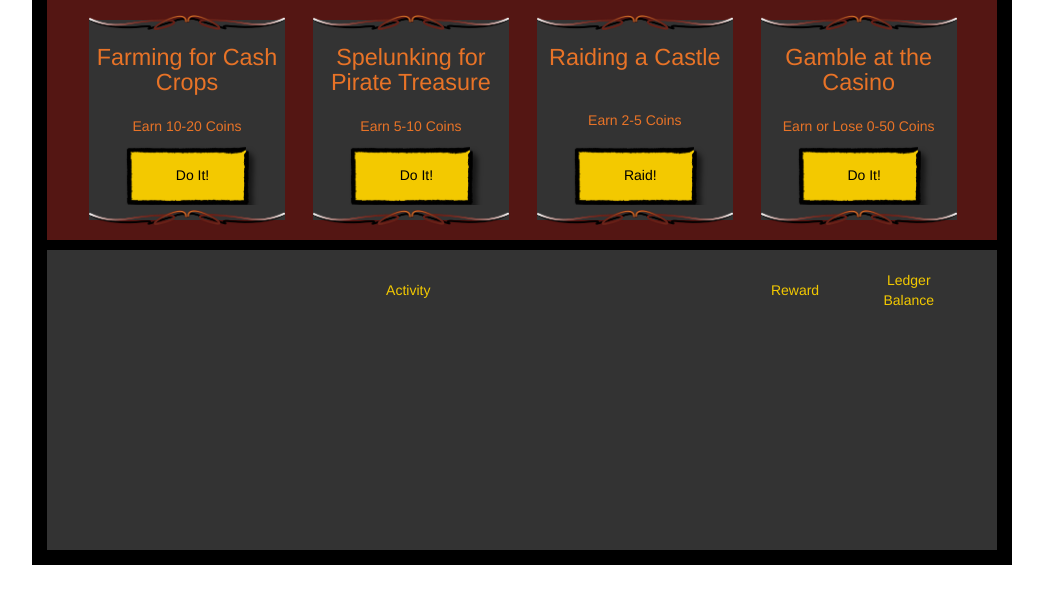
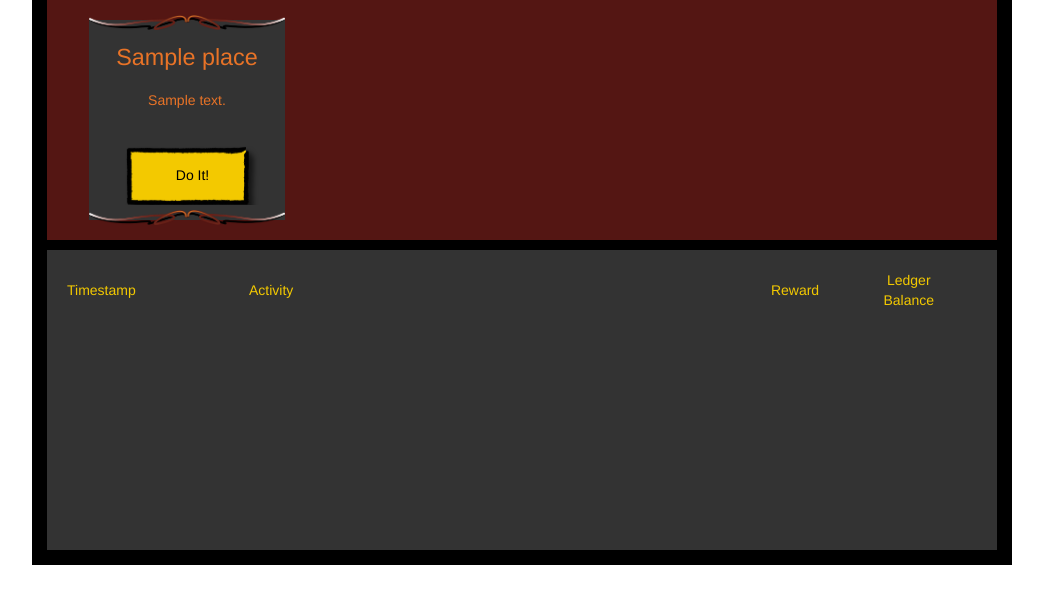
Before and after one commit to hanskim2016/RobertTichy-1, a Django app: template sites/gold/apps/ninjagold/templates/ninjagold/index.html in a window 1280 px wide. Shown: the part 145-749 px from the top of the page, without its empty margins (118-1161 px from the left). Run offline with Django 3.2, Linux system fonts and the light colour scheme; the template is opened without the code that fills it: most values are stand-ins (such as "Sample title", 1, 10 or a date in 2020); parts of the project's set-up code (start-up, migrations or seed data) failed here and were passed over; some libraries are stand-ins or nearby versions.

Commit message:
Ninja Gold Final

```diff
--- a/sites/gold/apps/ninjagold/templates/ninjagold/index.html
+++ b/sites/gold/apps/ninjagold/templates/ninjagold/index.html
@@ -17,77 +17,45 @@
       <div class="score">
         <h3>Your Gold: {{request.session.score}}</h3>
       </div>
+      {% for place in locations %}
       <div class="rgt_jobs text-center">
         <div class="vd1t">
         </div>
-        <h4>Farming for Cash Crops</h4>
-        <p>Earn 10-20 Coins</p>
+        <h4>{{place.title}}</h4>
+        <p>{{place.description}}</p>
         <form>
           {% csrf_token %}
-          <input type='hidden' name="hidden" value='farm'/>
-          <input class="rgt_img" alt="Farm!" formaction="/ninjagold/earn" formmethod="post" type='submit' value="Do It!"></input>
+          <input type='hidden' name="hidden" value='{{place.name}}'/>
+          <input class="rgt_img" alt="Farm!" formaction="{{place.path}}" formmethod="post" type='submit' value="Do It!"></input>
         </form>
         <div class="vd1b">
         </div>
       </div>
-      <div class="rgt_jobs text-center">
-        <div class="vd1t">
-        </div>
-        <h4>
-          Spelunking for Pirate Treasure
-        </h4>
-        <p>Earn 5-10 Coins</p>
-        <form action="/ninjagold/earn" method="post">
-          {% csrf_token %}
-          <input type="hidden" value="cave" name="hidden"/>
-          <input class="rgt_img" alt="Caving!" formaction="/ninjagold/earn" formmethod="post" type='submit' value="Do It!"></input>
-        </form>
-        <div class="vd1b">
-        </div>
-      </div>
-      <div class="rgt_jobs text-center">
-        <div class="vd1t">
-        </div>
-        <h4>
-          Raiding a Castle
-        </h4><br />
-        <p>Earn 2-5 Coins</p>
-        <form>
-          {% csrf_token %}
-          <input type="hidden" value="raid" name="hidden"/>
-          <input class="rgt_img" type="submit" alt="Raid!" formaction="/ninjagold/earn" formmethod="post" value="Raid!"></input>
-        </form>
-        <div class="vd1b">
-        </div>
-      </div>
-      <div class="rgt_jobs text-center">
-        <div class="vd1t">
-        </div>
-        <h4>
-          Gamble at the Casino
-        </h4>
-        <p>Earn or Lose 0-50 Coins</p>
-        <form>
-          {% csrf_token %}
-          <input class="rgt_img" type="submit" alt="Gamble!" formaction="/ninjagold/gamble" formmethod="get" value="Do It!"></input>
-        </form>
-        <div class="vd1b">
-        </div>
-      </div>
+      {% endfor %}
     </div>
     <div class="bottom">
       <table width="100%">
         <thead>
-          <td align="center" width="75%">Activity</td>
+          <td align="left" width="20%">Timestamp</td>
+          <td align="left" width="55%">Activity</td>
           <td align="center" width="10%">Reward</td>
           <td align="center" width="15%">Ledger <br />Balance</td>
         </thead>
         <tbody>
-          {% for line in request.session.lines %}
+          {% for line in request.session.lines reversed %}
           <tr>
-            <td align="left">{{ line.activity }}</td>
-            <td align="right">{{ line.reward }}</td>
-            <td align="right">{{ line.balance }}</td>
+            <td width="20%"><span class="text-left">{{line.time}}</span></td>
+            <td width="55%"><span class="text-left">{{line.activity}}</span></td>
+            <td width="10%" align='right'>
+              <span class="text-right"
+              {% if line.reward < 0 %} style="color: red;"{% else %} style="color: green;"{% endif %}
+              >{{line.reward}}</span>
+            </td>
+            <td width="15%" align='right'>
+              <span class="text-right"
+              {% if line.balance < 0 %} style="color: red;"{% else %} style="color: green;"{% endif %}
+              >{{line.balance}}</span>
+            </td>
           </tr>
           {% endfor %}
         </tbody>
--- a/sites/gold/apps/ninjagold/urls.py
+++ b/sites/gold/apps/ninjagold/urls.py
@@ -3,6 +3,6 @@ from . import views
 
 urlpatterns = [
     url(r'^$', views.index),
-    url(r'^earn', views.earn),
-    url(r'^gamble', views.gamble)
+    url(r'^earn$', views.earn),
+    url(r'^gamble$', views.gamble)
 ]
--- a/sites/gold/gold/settings.py
+++ b/sites/gold/gold/settings.py
@@ -20,7 +20,7 @@ BASE_DIR = os.path.dirname(os.path.dirname(os.path.abspath(__file__)))
 # See https://docs.djangoproject.com/en/1.10/howto/deployment/checklist/
 
 # SECURITY WARNING: keep the secret key used in production secret!
-SECRET_KEY = 'le+qw5r^*&dzr4#df9m#p@om%^zk3e94=ug_+jro9+l1ny6i2e'
+SECRET_KEY = 'Ale+qw5r^*&dzr4#df9m#p@om%^zk3e94=ug_+jro9+l1ny6i2e'
 
 # SECURITY WARNING: don't run with debug turned on in production!
 DEBUG = True
```
Also changed, not shown: sites/gold/apps/ninjagold/views.py (+56 -47 lines), sites/gold/db.sqlite3, 2 other files.
